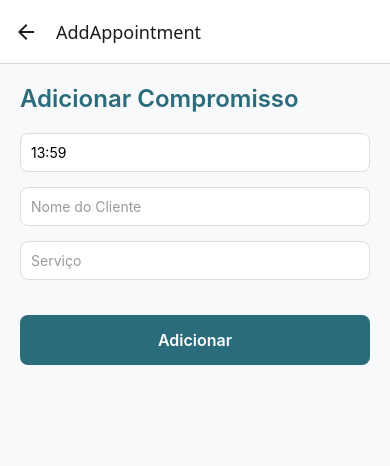
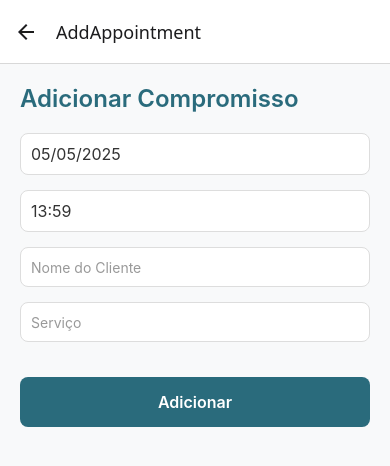
Before and after one commit to 3lder7/System-Studio, a React Native app in the folder app-estudio/: screen /AddAppointment in a window 390 px wide. Shown: the top 466 px of the page. Built offline with nearby package versions, Linux system fonts and the light colour scheme.

Commit message:
Adicionar funcionalidade de seleção de data e hora para compromissos

```diff
--- a/app-estudio/components/screens/AddAppointment.tsx
+++ b/app-estudio/components/screens/AddAppointment.tsx
@@ -22,17 +22,43 @@ type Props = NativeStackScreenProps<RootStackParamList, 'AddAppointment'>;
 
 const AddCompromissos: React.FC<Props> = ({ route, navigation }) => {
   const addAppointment = route.params?.addAppointment || (() => {});
+
+  const [dataConsulta, setDataConsulta] = useState(new Date());
   const [horario, setHorario] = useState(new Date());
-  const [isPickerVisible, setPickerVisible] = useState(false);
+  const [isDatePickerVisible, setDatePickerVisible] = useState(false);
+  const [isTimePickerVisible, setTimePickerVisible] = useState(false);
+
   const [cliente, setCliente] = useState('');
   const [servico, setServico] = useState('');
   const [status, setStatus] = useState('pendente');
 
+  const showDatePicker = () => {
+    setDatePickerVisible(true);
+  };
+
+  const showTimePicker = () => {
+    setTimePickerVisible(true);
+  };
+
+  const handleDateChange = (event: any, selectedDate?: Date) => {
+    const currentDate = selectedDate || dataConsulta;
+    // Sempre esconder o picker após a interação (Android fecha automaticamente, iOS precisa disso)
+    setDatePickerVisible(Platform.OS === 'ios'); // No iOS, o picker pode precisar ser fechado manualmente dependendo do modo
+    // Se uma data foi selecionada (evento 'set' ou iOS)
+    if (event.type === 'set' || Platform.OS === 'ios') {
+        setDataConsulta(currentDate);
+    }
+    // Esconde explicitamente em ambos casos para garantir, especialmente se o usuário cancelar no Android
+    setDatePickerVisible(false);
+  };
+
   const handleTimeChange = (event: any, selectedTime?: Date) => {
-    setPickerVisible(false);
-    if (selectedTime) {
-      setHorario(selectedTime);
+    const currentTime = selectedTime || horario;
+    setTimePickerVisible(Platform.OS === 'ios');
+    if (event.type === 'set' || Platform.OS === 'ios') {
+        setHorario(currentTime);
     }
+    setTimePickerVisible(false);
   };
 
   const handleAdd = () => {
@@ -41,15 +67,21 @@ const AddCompromissos: React.FC<Props> = ({ route, navigation }) => {
       return;
     }
 
+    const formattedDate = dataConsulta.toLocaleDateString('pt-BR');
+    const formattedTime = horario.toLocaleTimeString('pt-BR', {
+      hour: '2-digit',
+      minute: '2-digit',
+    });
+
     const newAppointment = {
       id: Date.now(),
-      horario: horario.toLocaleTimeString('pt-BR', { hour: '2-digit', minute: '2-digit' }),
+      data: formattedDate,
+      horario: formattedTime,
       cliente,
       servico,
       status,
     };
 
-    console.log('Novo compromisso:', newAppointment);
     addAppointment(newAppointment);
     navigation.goBack();
   };
@@ -63,27 +95,42 @@ const AddCompromissos: React.FC<Props> = ({ route, navigation }) => {
       <View style={styles.container}>
         <Text style={styles.title}>Adicionar Compromisso</Text>
 
-        {/* Horário */}
-        <TouchableOpacity
-          style={styles.input}
-          onPress={() => setPickerVisible(true)}
-        >
-          <Text>
-            {horario.toLocaleTimeString('pt-BR', { hour: '2-digit', minute: '2-digit' })}
+        <TouchableOpacity style={styles.input} onPress={showDatePicker}>
+          <Text style={styles.inputText}>
+            {dataConsulta.toLocaleDateString('pt-BR')}
           </Text>
         </TouchableOpacity>
 
-        {isPickerVisible && (
+        {isDatePickerVisible && (
+          <DateTimePicker
+            value={dataConsulta}
+            mode="date"
+            // Alterado de 'spinner' para 'default' para tentar resolver o problema visual
+            display="default"
+            onChange={handleDateChange}
+            minimumDate={new Date()}
+          />
+        )}
+
+        <TouchableOpacity style={styles.input} onPress={showTimePicker}>
+          <Text style={styles.inputText}>
+            {horario.toLocaleTimeString('pt-BR', {
+              hour: '2-digit',
+              minute: '2-digit',
+            })}
+          </Text>
+        </TouchableOpacity>
+
+        {isTimePickerVisible && (
           <DateTimePicker
             value={horario}
             mode="time"
-            display="spinner"
+            // Alterado de 'spinner' para 'default' para tentar resolver o problema visual
+            display="default"
             onChange={handleTimeChange}
-            textColor="black" // Para garantir visibilidade no iOS
           />
         )}
 
-        {/* Nome do Cliente */}
         <TextInput
           style={styles.input}
           placeholder="Nome do Cliente"
@@ -92,7 +139,6 @@ const AddCompromissos: React.FC<Props> = ({ route, navigation }) => {
           onChangeText={setCliente}
         />
 
-        {/* Serviço a Ser Feito */}
         <TextInput
           style={styles.input}
           placeholder="Serviço"
@@ -101,7 +147,6 @@ const AddCompromissos: React.FC<Props> = ({ route, navigation }) => {
           onChangeText={setServico}
         />
 
-        {/* Botão Adicionar */}
         <TouchableOpacity style={styles.button} onPress={handleAdd}>
           <Text style={styles.buttonText}>Adicionar</Text>
         </TouchableOpacity>
@@ -133,6 +178,11 @@ const styles = StyleSheet.create({
     marginBottom: 15,
     backgroundColor: '#FFF',
     justifyContent: 'center',
+    minHeight: 40,
+  },
+  inputText: {
+    fontSize: 16,
+    color: '#333',
   },
   button: {
     backgroundColor: '#2A6B7C',
```
